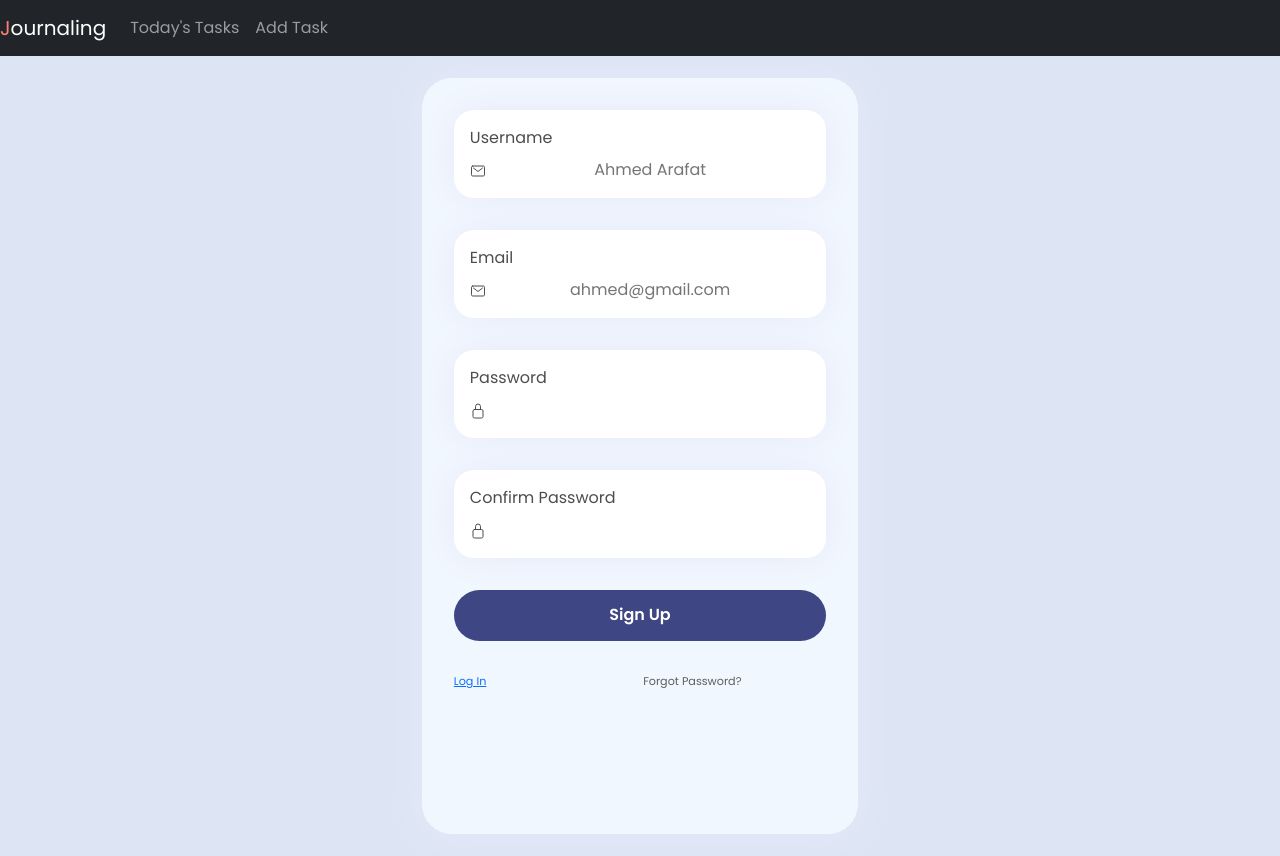
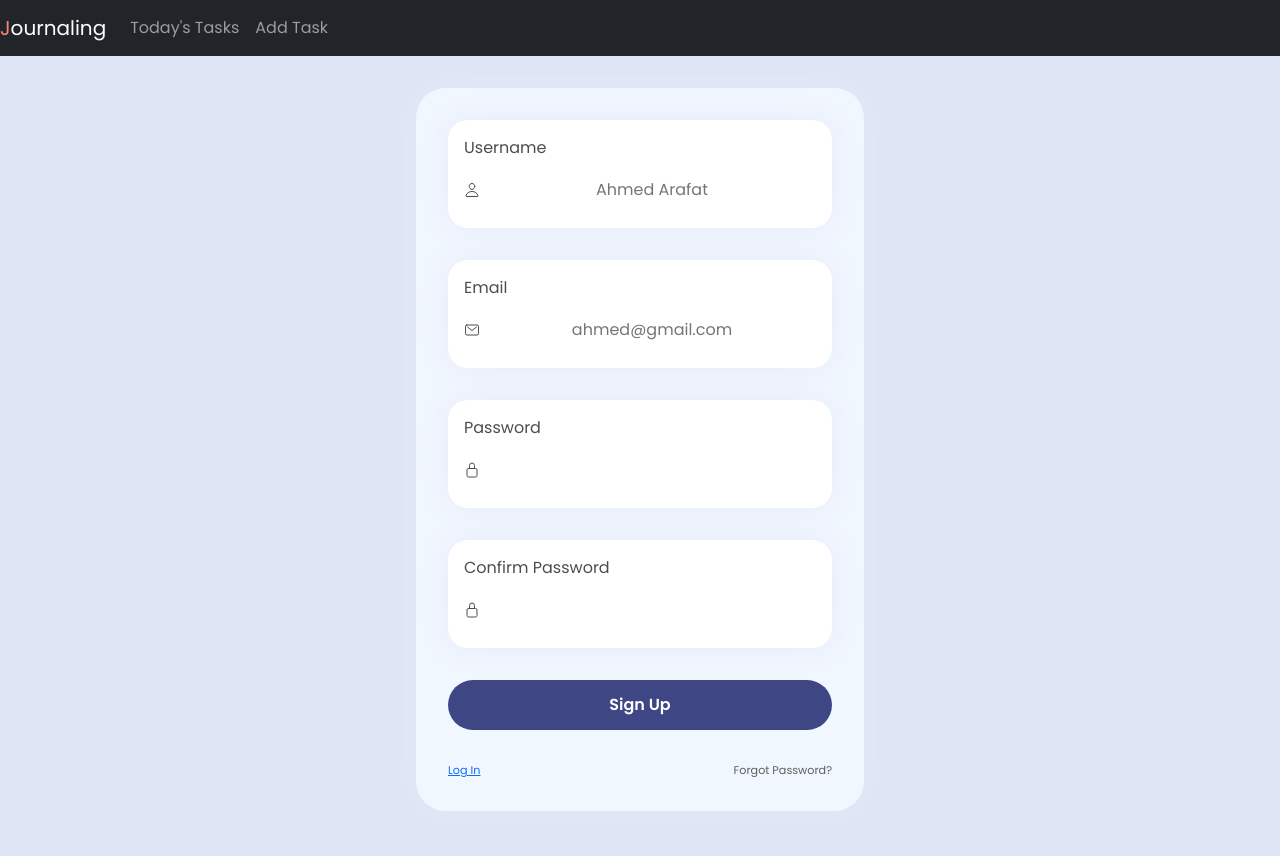
Before and after one commit to Ahmed-Arafat10/Journaling-Website, a PHP site: page /pages/SignUp.php in a window 1280 px wide. After the commit the page ends 811 px from the top, so only its background shows below. Run offline with PHP 8.4, Linux system fonts and the light colour scheme; some libraries are stand-ins or nearby versions.

Commit message:
signup frontend updates

```diff
--- a/assets/css/index.css
+++ b/assets/css/index.css
@@ -156,6 +156,73 @@ button {
 
 /*Login Card End*/
 
+/* Keep signup sizing independent of the shared page and input styles. */
+.signup-page {
+    display: flex;
+    flex-direction: column;
+    min-height: 100vh;
+    min-height: 100dvh;
+    background: #dde5f4;
+}
+
+.signup-page .signup-form {
+    display: flex;
+    flex: 1;
+    min-width: 0;
+}
+
+.signup-page .Login-Card {
+    flex: 1;
+    min-width: 0;
+    height: auto;
+    overflow: visible;
+    padding: clamp(1rem, 4vw, 2rem);
+}
+
+.signup-page .screen-1 {
+    width: 100%;
+    max-width: 28rem;
+    min-width: 0;
+    padding: clamp(1rem, 4vw, 2rem);
+    gap: clamp(1rem, 3vw, 2rem);
+}
+
+.signup-page .sec-2 {
+    display: flex;
+    align-items: center;
+    gap: 0.5rem;
+    min-width: 0;
+}
+
+.signup-page .sec-2 ion-icon {
+    flex: 0 0 1rem;
+    margin: 0;
+}
+
+.signup-page .sec-2 input {
+    flex: 1;
+    width: 100%;
+    min-width: 0;
+    min-height: 2.75rem;
+    margin: 0;
+    padding: 0;
+    font-size: 1rem;
+}
+
+.signup-page .email:focus-within,
+.signup-page .password:focus-within {
+    outline: 2px solid #3e4684;
+    outline-offset: 2px;
+}
+
+.signup-page .footer {
+    justify-content: space-between;
+    align-items: center;
+    flex-wrap: wrap;
+    gap: 0.75rem 1rem;
+    padding-bottom: 0;
+}
+
 
 h1, h4, h3 {
     text-align: center;
--- a/pages/SignUp.php
+++ b/pages/SignUp.php
@@ -12,7 +12,7 @@ $auth->signUp();
 <head>
     <meta charset="UTF-8">
     <meta http-equiv="X-UA-Compatible" content="IE=edge">
-    <meta name="\viewport" content="width=device-width, initial-scale=1.0">
+    <meta name="viewport" content="width=device-width, initial-scale=1.0">
     <link rel="stylesheet" href="../assets/css/bootstrap.css">
     <link rel="stylesheet" href="../assets/css/index.css">
     <script type="module" src="https://unpkg.com/ionicons@5.5.2/dist/ionicons/ionicons.esm.js"></script>
@@ -23,48 +23,46 @@ $auth->signUp();
     <title>Sign Up</title>
 </head>
 
-<body>
+<body class="signup-page">
 
 <?php require_once $_SERVER['DOCUMENT_ROOT'] . '/IA_HU_2026/pages/Layout/Navbar.php' ?>
 
-<form method="post">
+
+<form method="post" class="signup-form">
     <div class="Login-Card">
         <div class="screen-1">
 
             <div class="email">
-                <label for="username">Username</label>
+                <label for="usernameID">Username</label>
+                <div class="sec-2">
+                    <ion-icon name="person-outline" aria-hidden="true"></ion-icon>
+                    <input autocomplete="off" id="usernameID" required type="text" name="username" placeholder="Ahmed Arafat"/>
+                </div>
+            </div>
+            <div class="email">
+                <label for="emailID">Email</label>
                 <div class="sec-2">
                     <ion-icon name="mail-outline"></ion-icon>
-                    <input autoacomplete="" id="username" required type="text" name="username" placeholder="Ahmed Arafat"/>
-                </div>
-            </div>
-
-            <div class="email">
-                <label for="email">Email</label>
-                <div class="sec-2">
-                    <ion-icon name="mail-outline"></ion-icon>
-                    <input autocomplete="" type="email" required name="email" placeholder="ahmed@gmail.com"/>
+                    <input autocomplete="off" id="emailID" type="email" required name="email" placeholder="ahmed@gmail.com"/>
                 </div>
             </div>
 
             <div class="password">
-                <label for="password">Password</label>
+                <label for="passwordID">Password</label>
                 <div class="sec-2">
                     <ion-icon name="lock-closed-outline"></ion-icon>
-                    <input class="pas" required type="password" name="password"/>
+                    <input class="pas" id="passwordID" required type="password" name="password"/>
                 </div>
             </div>
 
             <div class="password">
-                <label for="password">Confirm Password</label>
+                <label for="passwordConfirmationID">Confirm Password</label>
                 <div class="sec-2">
                     <ion-icon name="lock-closed-outline"></ion-icon>
-                    <input class="pas" required type="password" name="confirm_password"/>
+                    <input class="pas" id="passwordConfirmationID" required type="password" name="confirm_password"/>
                 </div>
             </div>
-
             <button type="submit" name="signUpBtn" class="login">Sign Up</button>
-
             <div class="footer">
                 <a href="">
                     Log In
@@ -73,6 +71,7 @@ $auth->signUp();
             </div>
 
         </div>
+    </div>
 </form>
 
 </body>
```
